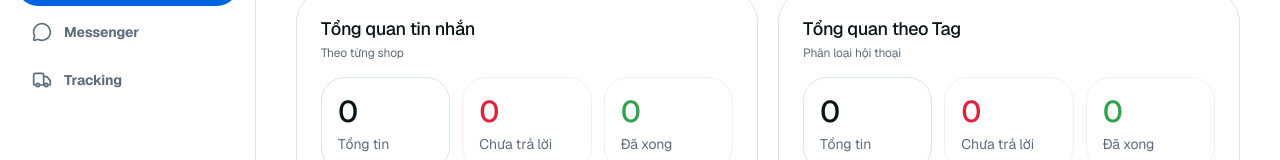
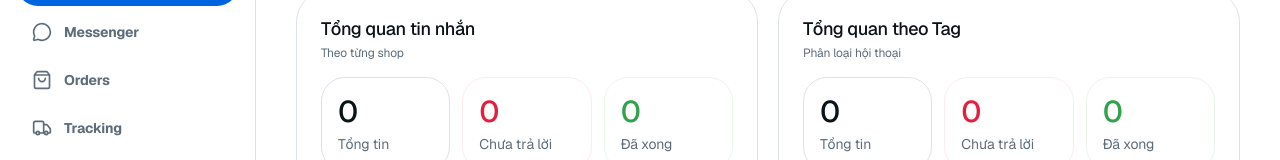
Before and after one commit to nguyenthianhtuyet906-arch/messengerMeta, a Next.js app: page / in a window 1280 px wide. Shown: the part 130-290 px from the top of the page. Built offline with nearby package versions, Linux system fonts and the light colour scheme; no server answers.

Commit message:
udpate orders

```diff
--- a/components/sidebar.tsx
+++ b/components/sidebar.tsx
@@ -44,7 +44,7 @@ const navItems = [
   { href: "/", label: "Dashboard", icon: LayoutDashboard },
   { href: "/messages", label: "Messenger", icon: MessageCircle },
   // { href: "/board", label: "Bảng xử lý", icon: LayoutGrid },
-  // { href: "/orders", label: "Orders", icon: ShoppingBag },
+  { href: "/orders", label: "Orders", icon: ShoppingBag },
   { href: "/tracking", label: "Tracking", icon: Truck },
 ]
 
```
